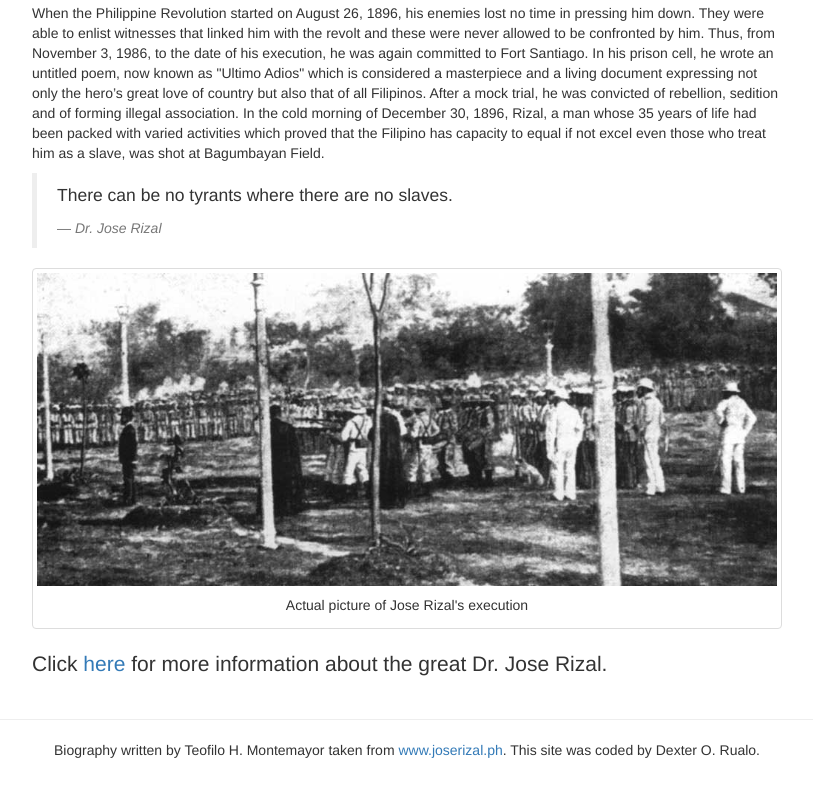
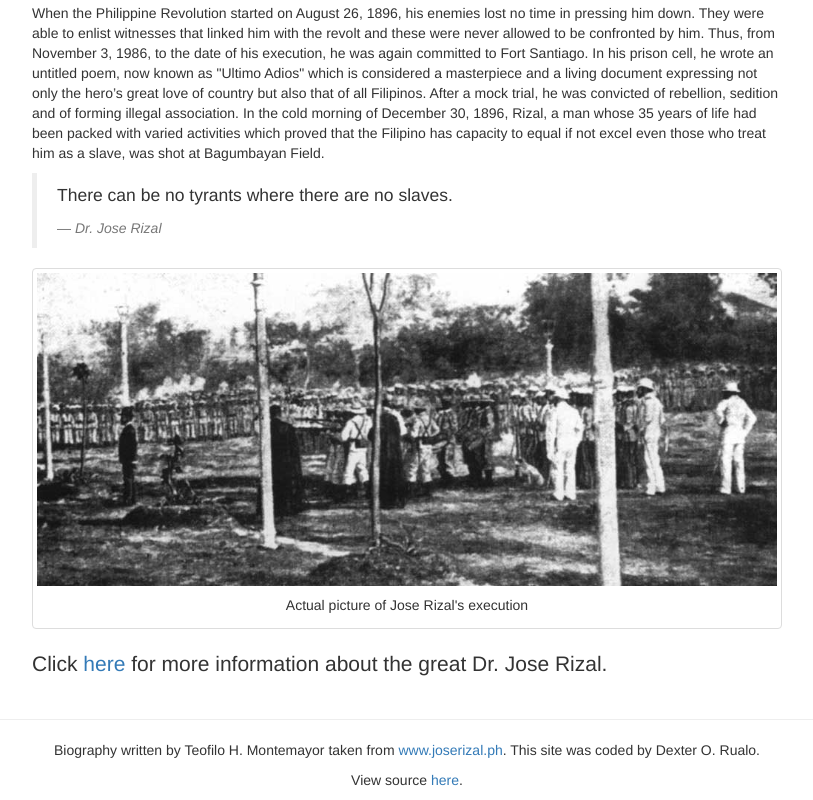
Before and after one commit to dexrualo/Rizal, a plain HTML site: page index.html in a window 1280 px wide. Shown: the part 1273-2073 px from the top of the page, without its empty margins (233-1046 px from the left). Before the commit the page ends 2043 px from the top, so only its background shows below. Drawn offline with nearby package versions, Linux system fonts and the light colour scheme.

Commit message:
Added link to source

```diff
--- a/index.html
+++ b/index.html
@@ -39,6 +39,7 @@
     <footer class="text-center">
 	    <hr>
 	    <p>Biography written by Teofilo H. Montemayor taken from <a href="http://www.joserizal.ph" target="_blank">www.joserizal.ph</a>. This site was coded by Dexter O. Rualo.</p>
+	    <p>View source <a href="https://github.com/dexrualo/Rizal" target="_blank">here</a>.</p>
     </footer>
     </div>
     <script src="https://maxcdn.bootstrapcdn.com/bootstrap/3.3.7/js/bootstrap.min.js" integrity="sha384-Tc5IQib027qvyjSMfHjOMaLkfuWVxZxUPnCJA7l2mCWNIpG9mGCD8wGNIcPD7Txa" crossorigin="anonymous"></script>
```
